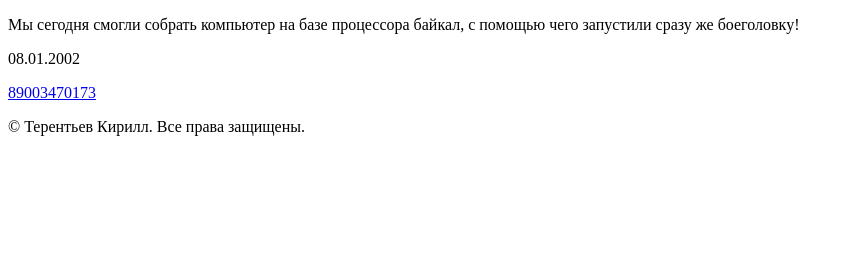
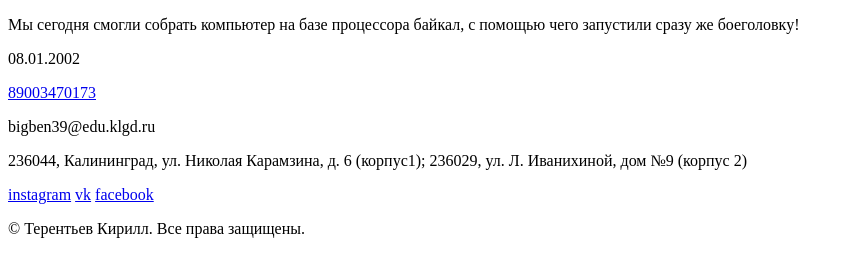
Before and after one commit to UnkNownT0Any0ne/Exam-1.1, a PHP site: page /index.php in a window 1280 px wide. Shown: the part 1255-1509 px from the top of the page, without its empty margins (0-853 px from the left). Before the commit the page ends 1391 px from the top, so only its background shows below. Run offline with PHP 8.4, Linux system fonts and the light colour scheme.

Commit message:
footer fix

```diff
--- a/footer.php
+++ b/footer.php
@@ -2,11 +2,15 @@
       <div class="container">
          <div class="footer__heading">
             <div class="footer__contacts">
-               <a href="tel:89003470173" class="phone">89003470173</a>
+               <div class="contacts">
+                  <a href="tel:89003470173" class="phone">89003470173</a>
+                  <p class="contact__email">bigben39@edu.klgd.ru</p>
+                  <p class="contact__address">236044, Калининград, ул. Николая Карамзина, д. 6 (корпус1); 236029, ул. Л. Иванихиной, дом №9 (корпус 2)</p>
+               </div>
                <div class="social-links">
-                  <a href="#" class="social-links__item"></a>
-                  <a href="#" class="social-links__item"></a>
-                  <a href="#" class="social-links__item"></a>
+                  <a href="#" class="social-links__item">instagram</a>
+                  <a href="#" class="social-links__item">vk</a>
+                  <a href="#" class="social-links__item">facebook</a>
                </div>
             </div>
          </div>
```
